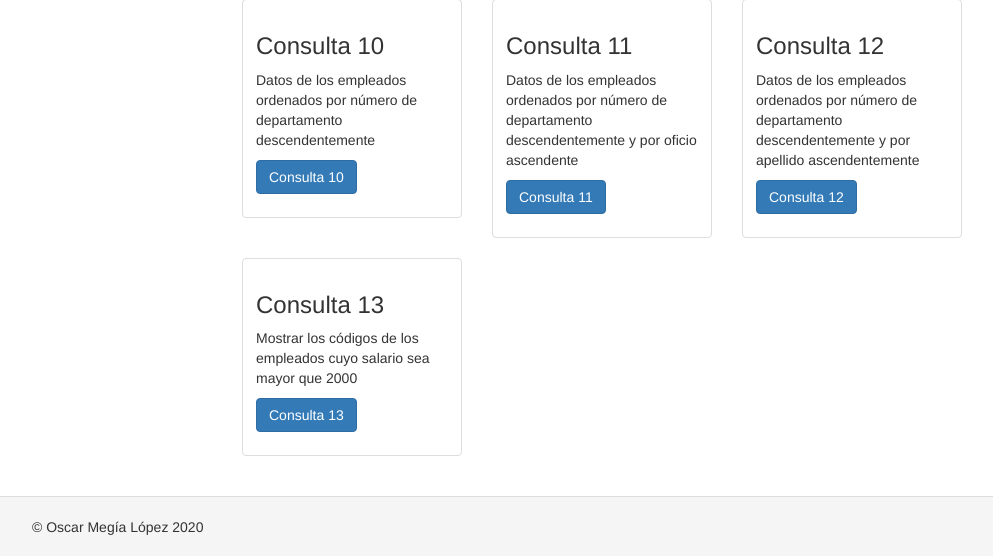
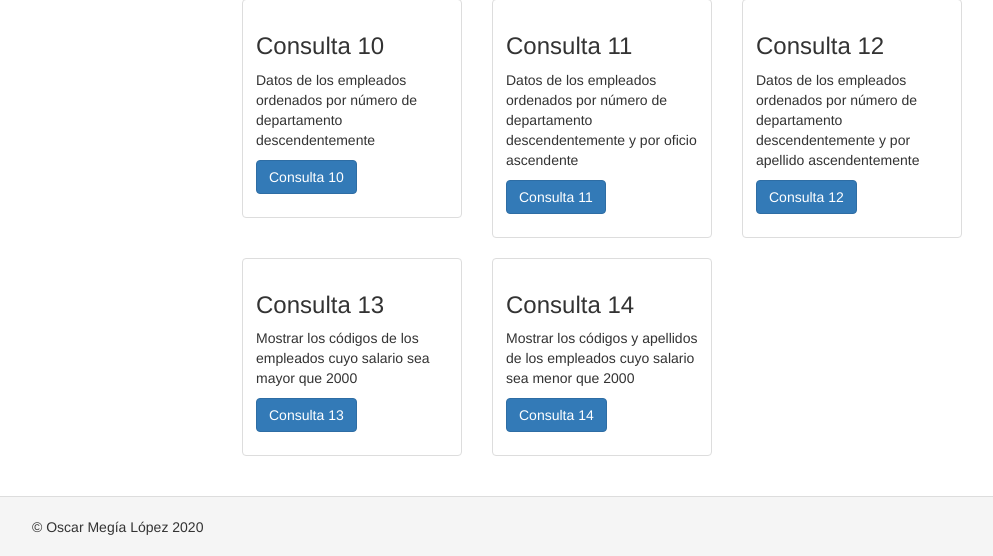
Before and after one commit to OscarAlpe/practica1yii, a Yii app: template views/site/index.php in a window 1280 px wide. Shown: the part 726-1282 px from the top of the page, without its empty margins (38-1031 px from the left). Run offline with PHP 8.4 and a stand-in for Yii, Linux system fonts and the light colour scheme; the template is opened without the code that fills it, so the values that code supplies are empty; some libraries are stand-ins or nearby versions.

Commit message:
Consulta 14: Mostrar los códigos y apellidos de los empleados cuyo salario sea menor que 2000

```diff
--- a/views/site/index.php
+++ b/views/site/index.php
@@ -131,5 +131,14 @@ use yii\helpers\Html;
           </div>
         </div>
       </div>
+      <div class="col-sm-4">
+        <div class="thumbnail">
+          <div class="caption">
+            <h3>Consulta 14</h3>
+            <p>Mostrar los códigos y apellidos de los empleados cuyo salario sea menor que 2000</p>
+            <p><?= Html::a('Consulta 14', ['/site/consulta14'], ['class'=>'btn btn-primary grid-button']) ?></p>
+          </div>
+        </div>
+      </div>
     </div>
 </div>
```
Also changed, not shown: controllers/SiteController.php (+18 -0 lines).
